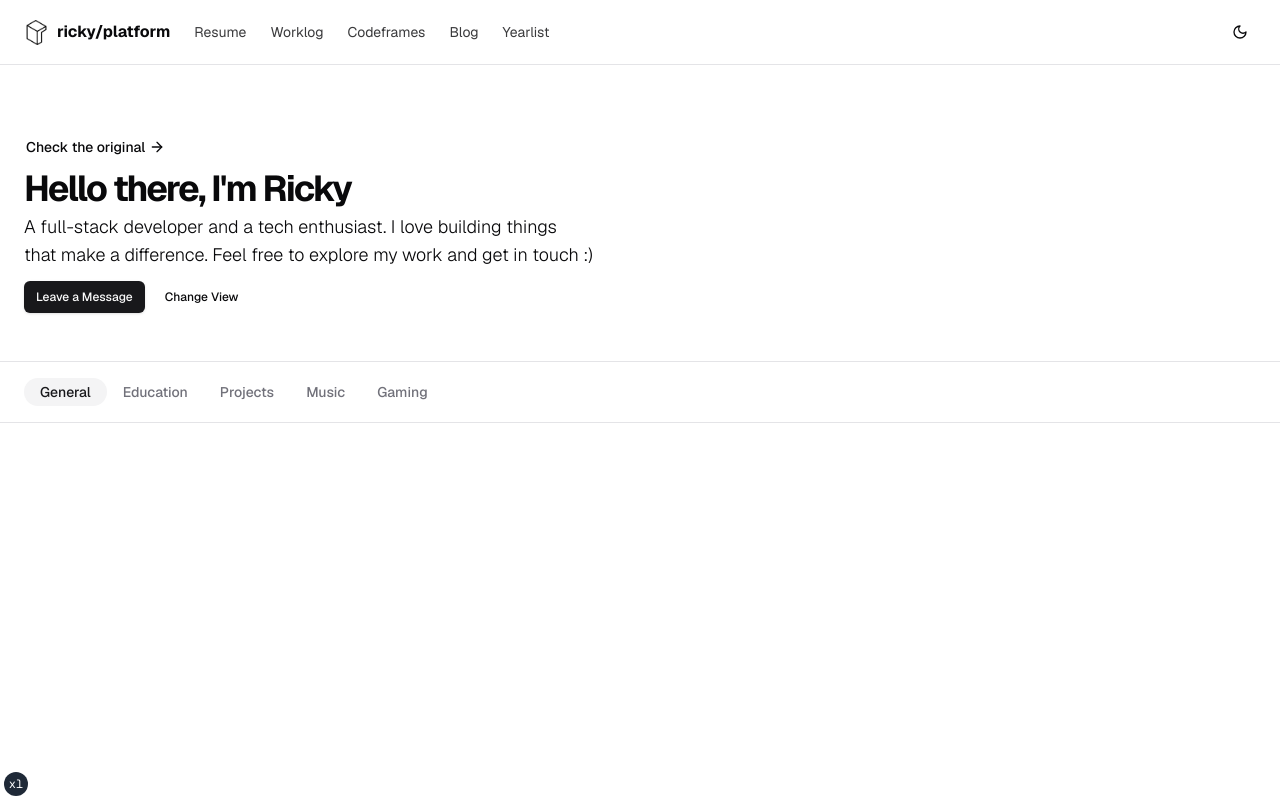
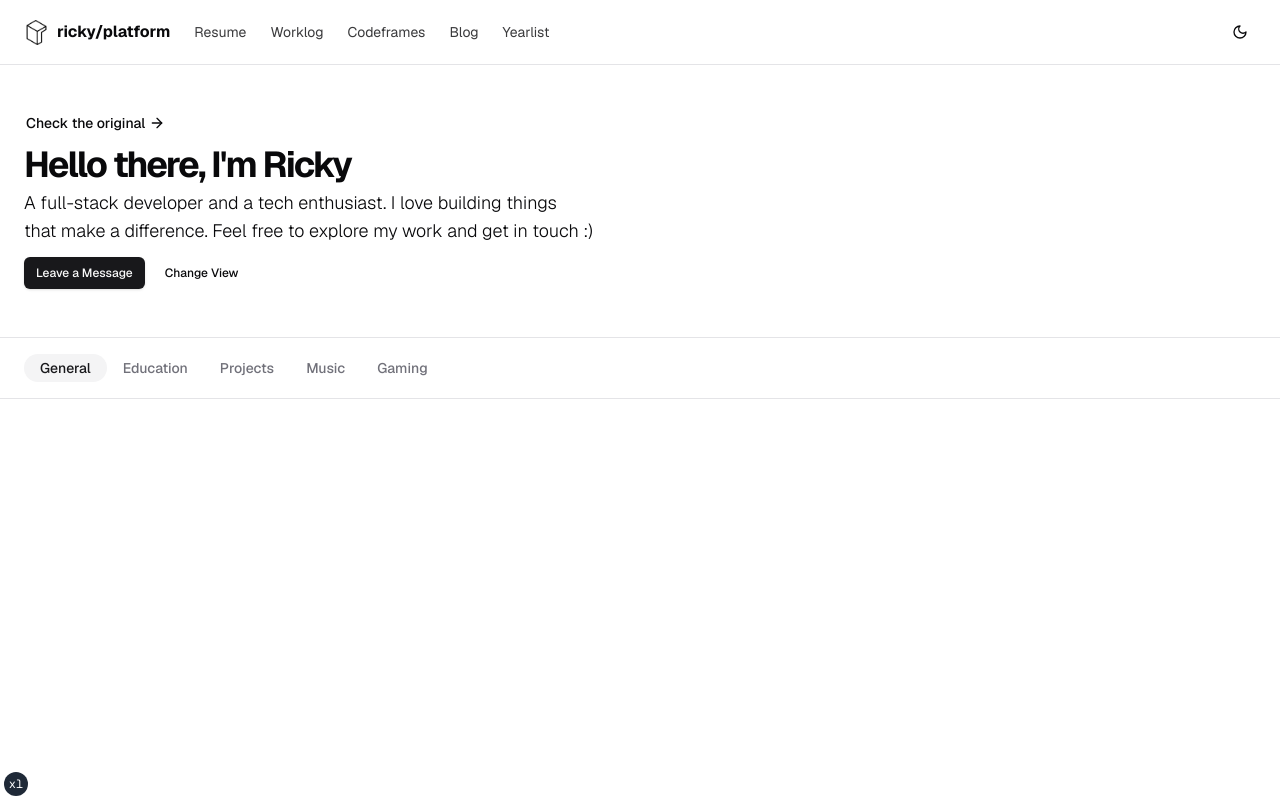
Before and after one commit to igloo-9/nihao-woshiricky, a Next.js app: page / in a window 1280 px wide. Built offline with nearby package versions, Linux system fonts and the light colour scheme.

Commit message:
refactor: adjust margin of page header for more consistent space design

```diff
--- a/components/page-header.jsx
+++ b/components/page-header.jsx
@@ -3,7 +3,7 @@ import { cn } from '@/lib/utils'
 function PageHeader({ className, children, ...props }) {
   return (
     <section className={cn('border-grid border-b', className)} {...props}>
-      <div className="container-wrapper mt-6 ml-6">
+      <div className="container-wrapper ml-6">
         <div className="container flex flex-col items-start gap-1 py-8 md:py-10 lg:py-12">
           {children}
         </div>
```
